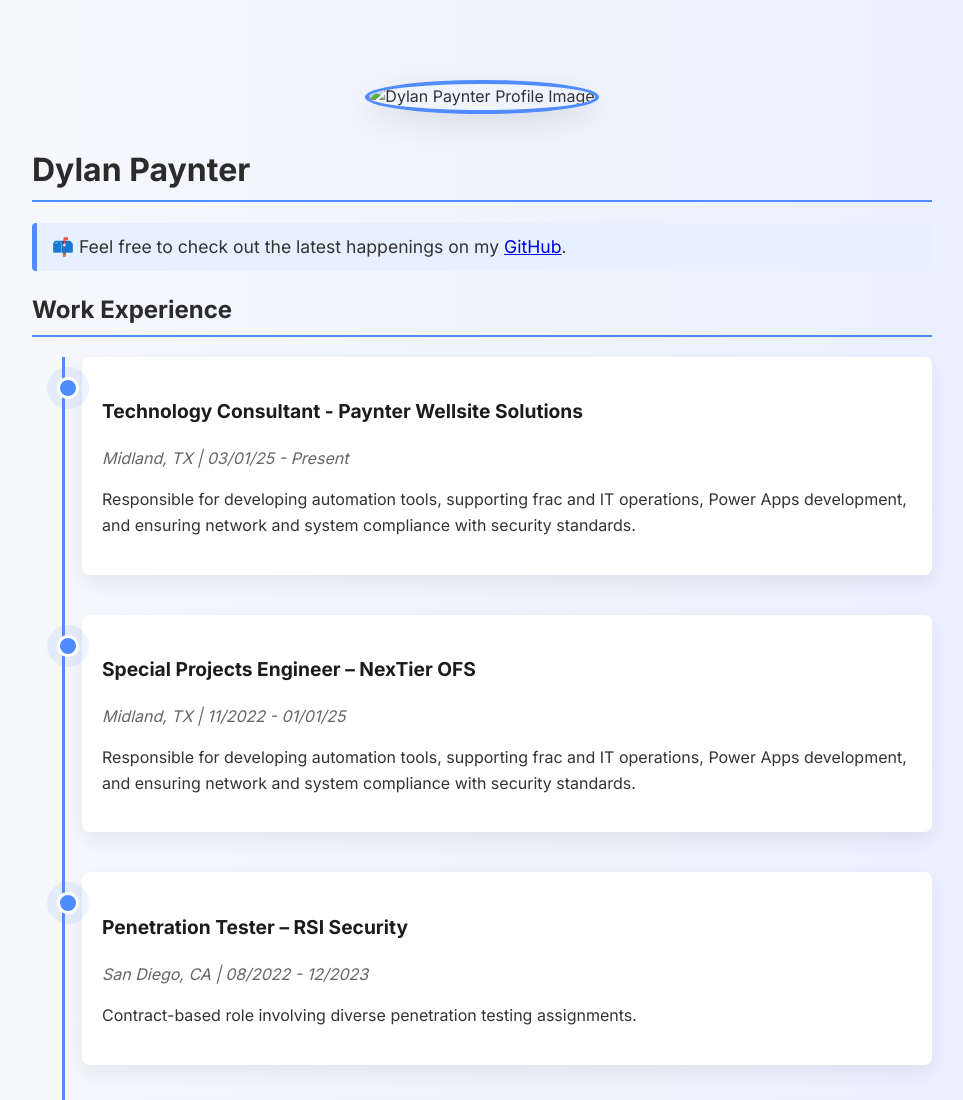
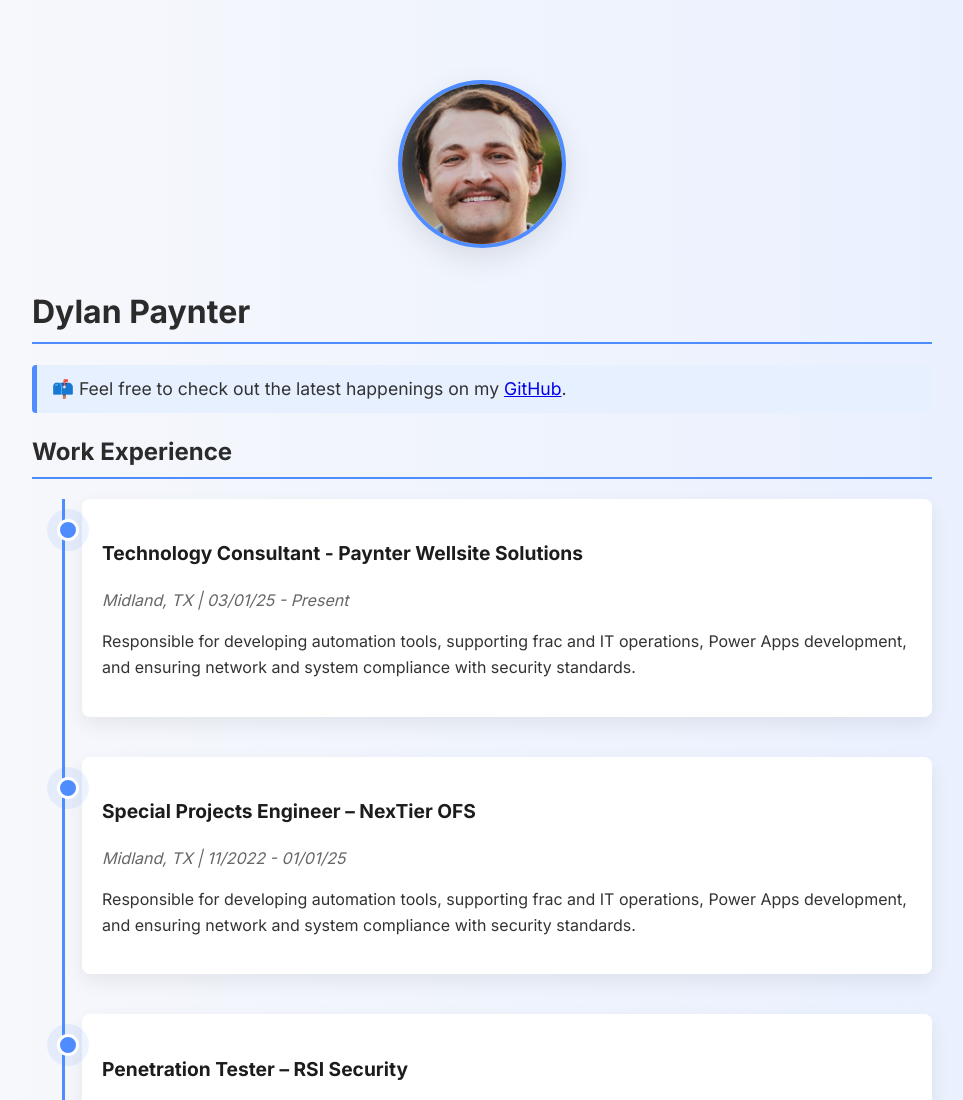
Before and after one commit to Ethical-Dyl/2025-Resume, a plain HTML site: page index.html in a window 1280 px wide. Shown: the top 1100 px of the page, without its empty margins (158-1121 px from the left). Drawn offline with Linux system fonts and the light colour scheme.

Commit message:
add profile pic

```diff
--- a/index.html
+++ b/index.html
@@ -9,7 +9,7 @@
 </head>
 <body>
   <div class="profile-pic">
-    <img src="profile.jpg" alt="Dylan Paynter Profile Image" />
+    <img src="/assets/dylan.png" alt="Dylan Paynter Profile Image" />
   </div>
 
   <h1>Dylan Paynter</h1>
```
